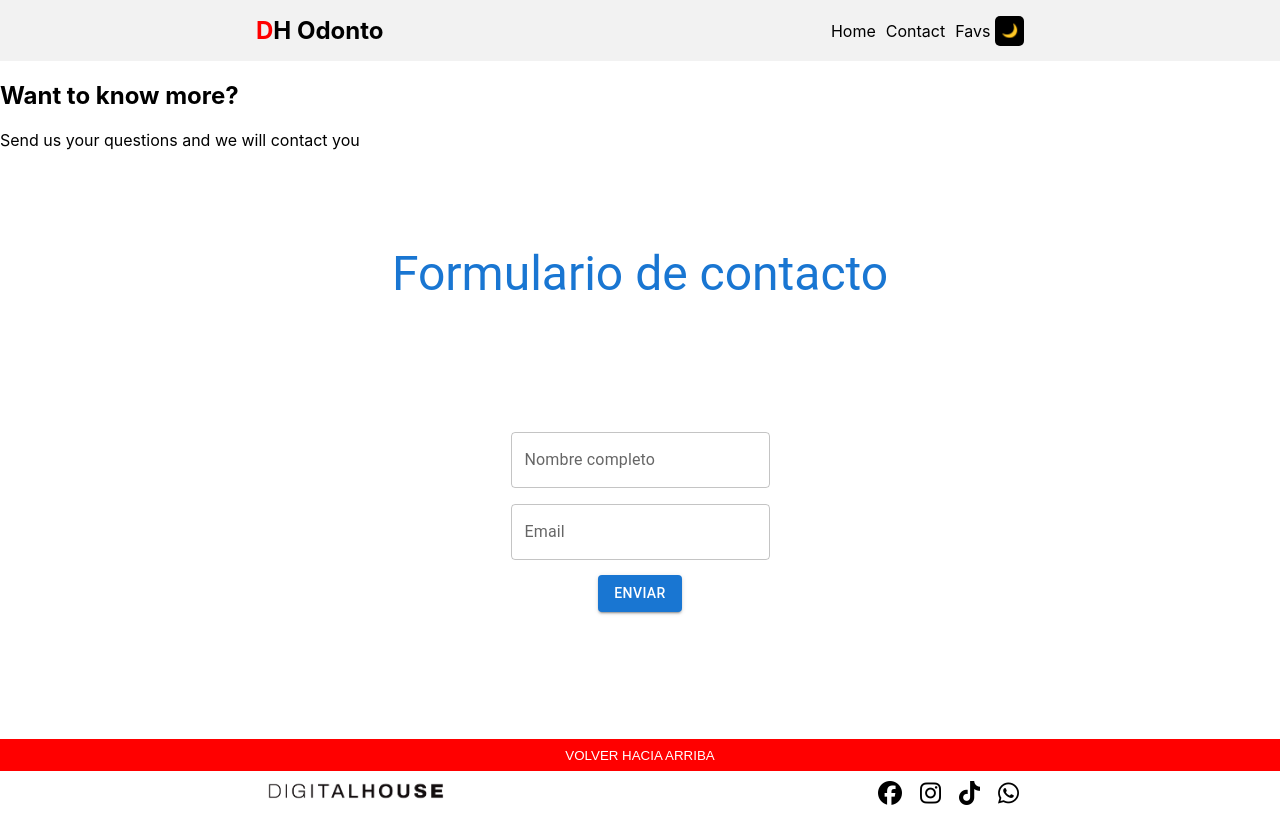
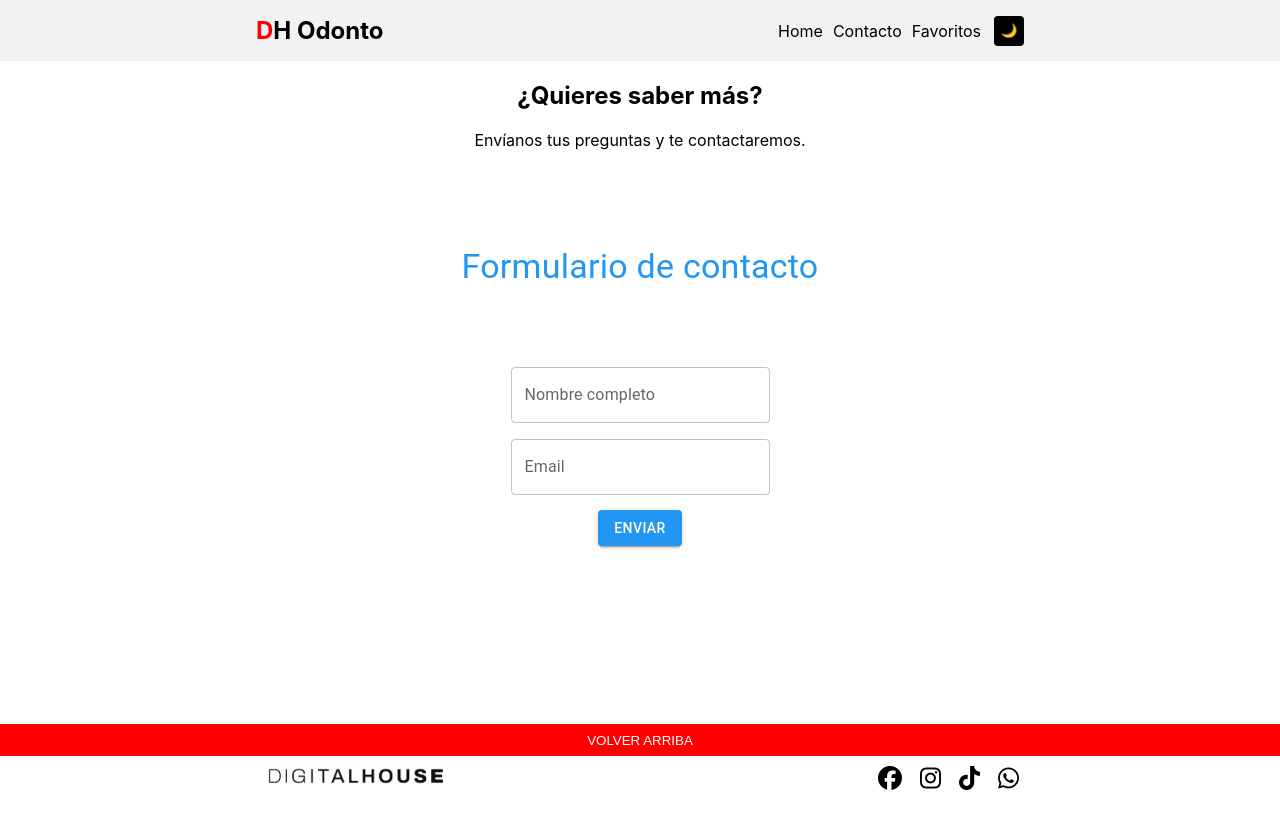
Before and after one commit to pablosergiovg/Clinica-Odontologica, a React (Create React App) app: page /contact in a window 1280 px wide. Built offline with nearby package versions, Linux system fonts and the light colour scheme; no server answers.

Commit message:
DarkMode 2.0, MediaQuery(hamburguesa)

```diff
--- a/src/App.jsx
+++ b/src/App.jsx
@@ -1,8 +1,8 @@
 import { Outlet } from "react-router-dom";
 import Footer from "./Components/Footer";
 import Navbar from "./Components/Navbar";
+
 function App() {
-
 
   return (
       <div className="App">
--- a/src/Components/Footer.jsx
+++ b/src/Components/Footer.jsx
@@ -8,19 +8,18 @@ const Footer = () => {
 
   return (
     <footer>
-        <button className='back-to-top' onClick={() => {window.scrollTo({top: 0, behavior: "smooth"})}}>VOLVER HACIA ARRIBA</button>
+        <button className='back-to-top' onClick={() => {window.scrollTo({top: 0, behavior: "smooth"})}}>VOLVER ARRIBA</button>
         <div className='footer-container'>
           <div className='footer-img'>
             <img src="/images/DH.png"  alt='DH-logo'/>
           </div>
           <div className='social-media'>
-            <a href="https://www.facebook.com" rel="noreferrer" target="_blank"><i className="fa-brands fa-facebook"></i></a>
+            <a href="https://cdn.memegenerator.es/imagenes/memes/full/22/58/22582194.jpg" rel="noreferrer" target="_blank"><i className="fa-brands fa-facebook"></i></a>
             <a href="https://www.instagram.com" rel="noreferrer" target="_blank"><i className="fa-brands fa-instagram"></i></a>
             <a href="https://www.tiktok.com" rel="noreferrer" target="_blank"><i className="fa-brands fa-tiktok"></i></a>
             <a href="https://www.whatsapp.com" rel="noreferrer" target="_blank"><i className="fa-brands fa-whatsapp"></i></a>
           </div>
         </div>
-
     </footer>
   )
 }
--- a/src/Components/Form.jsx
+++ b/src/Components/Form.jsx
@@ -29,14 +29,14 @@ const Form = () => {
 
   return (
     <div className="form-container">
-      <Typography sx={{marginBottom: "2.2rem"}} color='primary' variant='h3' align='center'>Formulario de contacto</Typography>
+      <Typography sx={{marginBottom: "-1rem"}} color='primary' variant='h4' align='center'>Formulario de contacto</Typography>
       <form action="" className="form-container" onSubmit={handleSubmit}>
         <Grid container direction='row' alignItems={'center'} justifyContent='space-evenly' spacing={2} sx={{ width: '100%' }}>
           <Grid item xs={12} md={11}>
-            <TextField type='text' name='nombre' label="Nombre completo" values={values.nombre} onChange={ handleChange } error={!!errors?.nombre} helperText={errors.nombre} variant='outlined' fullWidth/>
+            <TextField type='text' name='nombre' label="Nombre completo" values={values.nombre} onChange={ handleChange } error={!!errors?.nombre} helperText={errors.nombre} variant='outlined' fullWidth color="secondary"/>
           </Grid>
           <Grid item xs={12} md={11}>
-            <TextField type='email' name='email' label="Email" values={values.email} onChange={ handleChange } error={!!errors?.email} helperText={errors.email} variant='outlined' fullWidth/>
+            <TextField type='email' name='email' label="Email" values={values.email} onChange={ handleChange } error={!!errors?.email} helperText={errors.email} variant='outlined' fullWidth color="secondary"/>
           </Grid>
         </Grid>
         <Button type="submit" variant="contained">Enviar</Button>
--- a/src/Components/Navbar.jsx
+++ b/src/Components/Navbar.jsx
@@ -1,24 +1,40 @@
-import React from 'react'
-import { useContext } from 'react'
+import React, {useContext, useState} from 'react'
 import { Link } from 'react-router-dom'
 import { ContextGlobal } from './utils/global.context'
-
+import MenuIcon from '@mui/icons-material/Menu';
 //Este componente debera ser estilado como "dark" o "light" dependiendo del theme del Context
 
 const Navbar = () => {
 
-  const {dispatch} = useContext(ContextGlobal)
+  const {dispatch, state} = useContext(ContextGlobal)
+
+  const cambiarTema = () => {
+    dispatch({type: "THEME", payload: state.theme === "light" ? "dark" : "light"})
+  }
 
   return (
     <div className='nav-container'>
       <h1 className='nav-item-title'><span>D</span>H Odonto</h1>
       <nav>
         {/* Aqui deberan agregar los liks correspondientes a las rutas definidas */}
-        <Link to={"/"} >Home</Link>
-        <Link to={"/contact"} >Contact</Link>
-        <Link to={"/favs"} >Favs</Link>
+        <div className='hamburguesa'>
+          <Link to={"/"} >Home</Link>
+          <Link to={"/contact"} >Contacto</Link>
+          <Link to={"/favs"} >Favoritos</Link>
+        </div>
+
+        <div id="hamburguesaToggle">
+          <input type="checkbox" />
+          <MenuIcon/>
+          <div id="menu">
+            <Link to={"/"} >Home</Link>
+            <Link to={"/contact"} >Contacto</Link>
+            <Link to={"/favs"} >Favoritos</Link>
+          </div>
+        </div>
+
         {/* Deberan implementar ademas la logica para cambiar de Theme con el button */}
-        <button >🌙</button>
+        <button onClick={cambiarTema}>{state.theme === "light" ? "🌙" : "🌞"}</button>
       </nav>
     </div>
   )
--- a/src/Components/utils/global.context.jsx
+++ b/src/Components/utils/global.context.jsx
@@ -1,11 +1,13 @@
 import { createContext, useEffect, useReducer, useMemo } from "react";
 import axios from 'axios'
 import { obtenerFavoritosDeStorage } from "./metodosLocalStorage";
+import { createTheme, ThemeProvider } from '@mui/material';
+import { blue, green, red, grey} from "@mui/material/colors";
 
 export const ContextGlobal = createContext(undefined);
 
 export const initialState = {
-  theme: "",
+  theme: "light",
   data: [],
   favoritos: [],
   flag: true
@@ -13,7 +15,9 @@ export const initialState = {
 
 const reducerFunction = (state, action) => {
   switch(action.type){
-    case "RESP":
+    case "THEME":
+      return {...state, theme: action.payload}
+    case "DATA":
       return {...state, data: action.payload}
     case "FAV":
       return {...state, favoritos: action.payload}
@@ -23,7 +27,6 @@ const reducerFunction = (state, action) => {
       return state;
   }
 }
-
 
 const ContextProvider = ({ children }) => {
   //Aqui deberan implementar la logica propia del Context, utilizando el hook useMemo
@@ -35,7 +38,7 @@ const ContextProvider = ({ children }) => {
   useMemo(() => {
     axios.get('https://jsonplaceholder.typicode.com/users')
     .then(res => {
-      dispatch({type: "RESP", payload: res.data})
+      dispatch({type: "DATA", payload: res.data})
     })
     .catch(error => console.error("Error", error))
   },[])
@@ -48,8 +51,23 @@ const ContextProvider = ({ children }) => {
   }, [state.flag])
 
 
-
   //TEMASCOLORES
+  const theTheme = createTheme({
+    palette:{
+      primary: {
+        main: state.theme === "light" ? blue[500] : grey[50]
+      },
+      secondary:{
+        main: green[300]
+      },
+      error:{
+        main: state.theme === "light" ? red[500] : red[200]
+      },
+      success:{
+        main: green[100]
+      }
+    }
+  });
 
 
 
@@ -60,9 +78,11 @@ const ContextProvider = ({ children }) => {
 
   return (
     <ContextGlobal.Provider value={store}>
-      <div>
+      <ThemeProvider theme={theTheme}>
+      <div className={state.theme}>
         {children}
       </div>
+      </ThemeProvider>
     </ContextGlobal.Provider>
   );
 };
--- a/src/Routes/Contact.jsx
+++ b/src/Routes/Contact.jsx
@@ -5,9 +5,9 @@ import Form from '../Components/Form'
 
 const Contact = () => {
   return (
-    <div>
-      <h2>Want to know more?</h2>
-      <p>Send us your questions and we will contact you</p>
+    <div className='contacto'>
+      <h2>¿Quieres saber más?</h2>
+      <p>Envíanos tus preguntas y te contactaremos.</p>
       <Form/>
     </div>
   )
--- a/src/Routes/Favs.jsx
+++ b/src/Routes/Favs.jsx
@@ -1,7 +1,6 @@
 import React, { useContext } from "react";
 import Card from "../Components/Card";
 import { ContextGlobal } from "../Components/utils/global.context";
-//import { useEffect } from "react";
 
 //Este componente debera ser estilado como "dark" o "light" dependiendo del theme del Context
 
@@ -11,7 +10,7 @@ const Favs = () => {
 
   return (
     <>
-      <h1>Dentists Favs</h1>
+      <h1>Odontologos Favoritos</h1>
       <div className="card-grid">
         {/* este componente debe consumir los destacados del localStorage */}
         {/* Deberan renderizar una Card por cada uno de ellos */}
--- a/src/Routes/Home.jsx
+++ b/src/Routes/Home.jsx
@@ -9,7 +9,7 @@ const Home = () => {
   //console.log(state.data);
   return (
     <main className="" >
-      <h1>Home</h1>
+      <h1>Nuestros Odontologos</h1>
       <div className='card-grid'>
         {/* Aqui deberias renderizar las cards */
           state.data.map((odontologos) => <Card key={odontologos.id} name={odontologos.name} username={odontologos.username} id={odontologos.id} />)
--- a/src/index.css
+++ b/src/index.css
@@ -11,17 +11,33 @@ code {
   font-family: source-code-pro, Menlo, Monaco, Consolas, 'Courier New', monospace;
 }
 
-.favButton{
-  background-color: rgba(136, 136, 136, 0.116);
-  padding: 10px;
-  border: none;
-  width: 100%;
-  cursor: pointer;
+.App{
+  min-height: 100vh;
+  display: flex;
+  flex-direction: column;
 }
+
+/* <------ */ /* GENERALES */ /* ------> */
 
 h1{
   text-align: center;
 }
+
+a{
+  color: #000;
+  text-decoration: none;
+  margin: 5px;
+  cursor: pointer;
+  transition: color 0.2s ease;
+}
+
+a:hover{
+  color: tomato;
+  font-weight: 700;
+}
+
+
+/* <------ */ /* HEADER */ /* ------> */
 
 .nav-container{
   background-color: #f2f2f2;
@@ -29,6 +45,8 @@ h1{
   align-items: center;
   justify-content: space-between;
   padding: 0 20vw;
+  position: sticky;
+  top: 0;
 }
 
 .nav-item-title{
@@ -42,16 +60,151 @@ h1{
 
 nav{
   display: flex;
+  padding: 10px 0;
 }
 
-/*ESTILO AGREGADO*/
-nav button{
+nav button {
   background-color: black;
-  border-radius: 5px;
+  border-radius: 4px;
   border: none;
+  height: 30px;
+  width: 30px;
+  margin-left: 8px;
+  cursor: pointer;
+  z-index: 2;
 }
 
-/*ESTILO AGREGADO*/
+.hamburguesa{
+  display: flex;
+  align-items: center;
+}
+
+.hamburguesa button{
+  background-color: rgba(0, 0, 255, 0);
+  display: flex;
+  align-items: center;
+  justify-content: center;
+}
+
+#hamburguesaToggle{
+  text-align: right;
+  position: relative;
+  z-index: 1;
+  height: 22px;
+  width: 75px;
+}
+
+#hamburguesaToggle a:hover{
+  color: tomato;
+}
+
+#hamburguesaToggle input{
+  display: block;
+  width: 20px;
+  height: 20px;
+  position: absolute;
+  left: 49px;
+  cursor: pointer;
+  opacity: 0;
+  z-index: 2;
+}
+
+#menu{
+  display: flex;
+  flex-direction: column;
+  text-align: center;
+  width: 125px;
+  padding: 5px 0px;
+  background-color: #f2f2f2;
+  transform-origin: 0% 0%;
+  transform: translate(0%, -150%);
+  transition: transform 0.5s cubic-bezier(0.77,0.2,0.05,1.0);
+}
+
+#menu a{
+  color: #000000;
+}
+
+#hamburguesaToggle input:checked ~ div{
+  transform: none;
+}
+
+
+
+/* <------ */ /* HOME */ /* ------> */
+
+.card-grid{
+  display: flex;
+  justify-content: center;
+  gap: 1rem;
+  width: 90vw;
+  height: auto;
+  flex-wrap: wrap;
+  margin: 0 auto;
+  margin-bottom: 2rem;
+}
+
+
+
+/* <------ */ /* CARD */ /* ------> */
+
+.card{
+  display: flex;
+  justify-content: space-around;
+  flex-direction: column;
+  align-items: center;
+  width: 200px;
+  padding: 0.5rem 0.5rem 0 0.5rem;
+  border: 0.5px solid rgb(136, 136, 136);
+}
+
+.card:hover{
+  border: 0.5px solid rgb(206, 217, 142);
+}
+
+.card img{
+  width: 100%;
+}
+
+.card a{
+  font-weight: 700;
+}
+
+.favButton{
+  background-color: rgba(136, 136, 136, 0.116);
+  padding: 10px;
+  border: none;
+  width: 100%;
+  cursor: pointer;
+  margin-bottom: 0.5rem;
+}
+
+
+
+/* <------ */ /* DETAILS */ /* ------> */
+
+table {
+  border-collapse: collapse;
+    border-spacing: 0;
+    width: 100%;
+    display: table;
+    border: 1px solid #ccc;
+}
+
+tr:nth-child(even) {
+  background-color: #dddddd;
+}
+
+td, th {
+  border: 1px solid #ababab;
+  text-align: left;
+  padding: 8px;
+}
+
+
+
+/* <------ */ /* CONTACT */ /* ------> */
+
 .form-container{
   display: flex;
   flex-direction: column;
@@ -60,33 +213,30 @@ nav button{
   align-items: center;
 }
 
-/*ESTILO AGREGADO*/
-.social-media{
+form{
   display: flex;
-  font-size: 1.5rem;
-  align-items: center;
-  gap: 8px;
+  flex-direction: column;
+  justify-content: space-around;
+  width: 300px;
+  height: 100px;
+  margin: 0 auto;
 }
 
-a{
-  color: #000;
-  text-decoration: none;
-  margin: 5px;
-  cursor: pointer;
+.contacto{
+  text-align: center;
 }
 
-a:hover{
-  color: rgb(136, 136, 136);
-}
+
+
+/* <------ */ /* FOOTER */ /* ------> */
 
 footer {
   display: flex;
   flex-direction: column;
   justify-content: center;
-  margin-top: 2rem;
+  margin-top: auto;
 }
 
-/*ESTILO AGREGADO*/
 footer button{
   background-color: red;
   color: white;
@@ -94,12 +244,10 @@ footer button{
   height: 2rem;
 }
 
-/*ESTILO AGREGADO*/
 footer button:hover{
   background-color: rgb(235, 31, 31);
 }
 
-/*ESTILO AGREGADO*/
 footer > div{
   display: flex;
   justify-content: space-between;
@@ -111,81 +259,82 @@ footer > * > * > img {
   margin: 0;
 }
 
-footer > p{
-  margin: 0;
-  padding-top: 0.7rem;
+.social-media{
+  display: flex;
+  font-size: 1.5rem;
+  align-items: center;
+  gap: 8px;
 }
 
-form{
-  display: flex;
-  flex-direction: column;
-  justify-content: space-around;
-  width: 300px;
-  height: 100px;
-  margin: 0 auto;
+
+
+/* <------ */ /* DARKMODE */ /* ------> */
+
+.dark{
+  background-color: #121212b2;
+  color: white;
 }
 
-.card{
-  display: flex;
-  justify-content: space-around;
-  flex-direction: column;
-  align-items: center;
-  width: 200px;
-  padding: 0.5rem 0.5rem 0 0.5rem;
-  border: 0.5px solid rgb(136, 136, 136);
+.dark a {
+  color: white;
 }
 
-.card img{
-  width: 100%;
-}
-
-/*ESTILO AGREGADOS*/
-.card button{
-  margin-bottom: 0.5rem;
-}
-
-.card:hover{
-  border: 0.5px solid rgb(206, 217, 142);
-}
-
-.card-grid{
-  display: flex;
-  justify-content: center;
-  gap: 1rem;
-  width: 90vw;
-  height: auto;
-  flex-wrap: wrap;
-  margin: 0 auto;
-}
-
-table {
- border-collapse: collapse;
-    border-spacing: 0;
-    width: 100%;
-    display: table;
-    border: 1px solid #ccc;
-
-}
-
-td, th {
-  border: 1px solid #dddddd;
-  text-align: left;
-  padding: 8px;
-}
-
-tr:nth-child(even) {
-  background-color: #dddddd;
-}
-
-.dark{
-  background-color: #12121296;
-  color: white;
+.dark a:hover{
+  color: rgb(255, 199, 189);
 }
 
 .dark .nav-container{
   background-color: rgb(27, 27, 28);
 }
 
-.dark * a {
+.dark .links.active{
+  background-color:rgb(27, 27, 28);
+}
+
+.dark * nav button{
+  background-color: white;
+}
+
+.dark #menu{
+  background-color: rgb(27, 27, 28);
+}
+
+.dark #menu a{
   color: white;
 }
+
+.dark #menu a:hover{
+  color: tomato;
+}
+
+.dark .favButton{
+  background-color: #1515155c;
+}
+
+.dark td{
+  background-color: rgb(60, 60, 61);
+}
+
+
+
+/* <------ */ /* MEDIAQUERY */ /* ------> */
+
+@media(min-width: 768px){
+
+
+  #hamburguesaToggle{
+    display: none;
+  }
+
+
+}
+
+@media(max-width: 767px){
+
+  .hamburguesa{
+    display: none;
+  }
+
+
+
+}
```
Also changed, not shown: src/index.jsx (indentation only).
